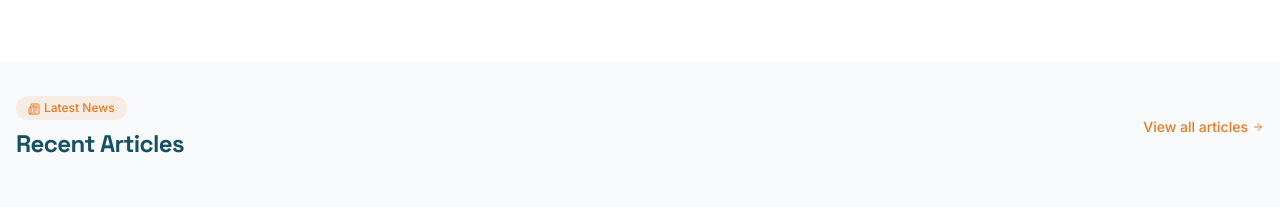
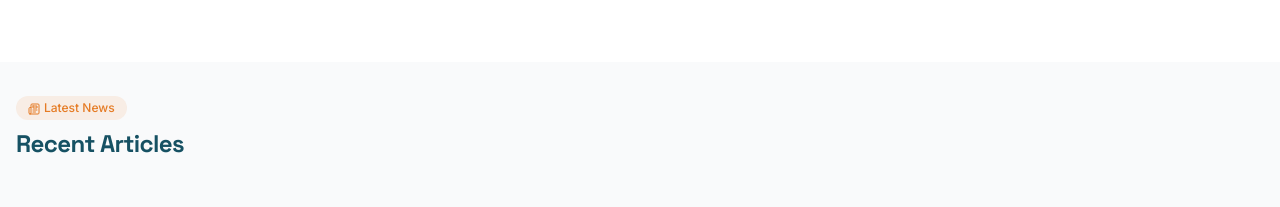
Before and after one commit to erikisberg/bauhaus-bites-ecosystems, a React (Vite) app: page /resources in a window 1280 px wide. Shown: the part 2025-2232 px from the top of the page. Built offline with nearby package versions, Linux system fonts and the light colour scheme.

Commit message:
Remove unused code

```diff
--- a/src/pages/Resources.tsx
+++ b/src/pages/Resources.tsx
@@ -196,10 +196,6 @@ const Resources = () => {
                 </span>
                 <h2 className="text-2xl font-bold text-bauhaus-dark">Recent Articles</h2>
               </div>
-              <Link to="/news" className="text-bauhaus-accent hover:text-bauhaus-dark mt-2 md:mt-0 flex items-center transition-colors text-sm font-medium">
-                View all articles
-                <ArrowRight className="ml-1 w-3 h-3" />
-              </Link>
             </div>
 
             <div className="mx-auto">
```
